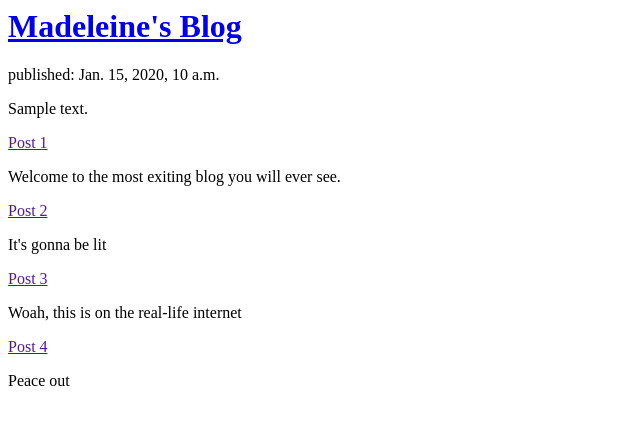
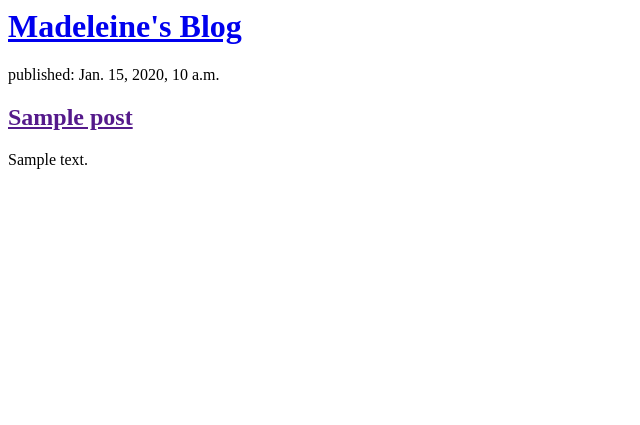
Before and after one commit to mmay7/my-first-blog, a Django app: template blog/templates/blog/post_list.html in a window 1280 px wide. Shown: the top 425 px of the page, without its empty margins (0-640 px from the left). Run offline with Django 3.2, Linux system fonts and the light colour scheme; the template is opened without the code that fills it: values that come from a table or form of the project are taken from there, others are empty; tables that the repository leaves empty hold one stand-in row (values such as "Sample post").

Commit message:
made it so it does some posts

```diff
--- a/blog/templates/blog/post_list.html
+++ b/blog/templates/blog/post_list.html
@@ -10,25 +10,10 @@
 {% for post in posts %}
 <div>
     <p>published: {{ post.published_date }}</p>
-    <p>{{ posts.title }}</p>
+    <h2><a href = "">{{ post }}</a></h2>
     <p>{{ post.text|linebreaksbr }} </p>
 </div>
 {% endfor %}
-<div>
-    <p><a href=""> Post 1</a></p>
-    <p>Welcome to the most exiting blog you will ever see.</p>
-</div>
- <div>
-    <p><a href=""> Post 2</a></p>
-    <p>It's gonna be lit</p>
-</div>
-<div>
-    <p><a href=""> Post 3</a></p>
-    <p>Woah, this is on the real-life internet</p>
-</div>
-<div>
-    <p><a href=""> Post 4</a></p>
-    <p>Peace out</p>
-</div>
+
 </body>
 </html>
```
